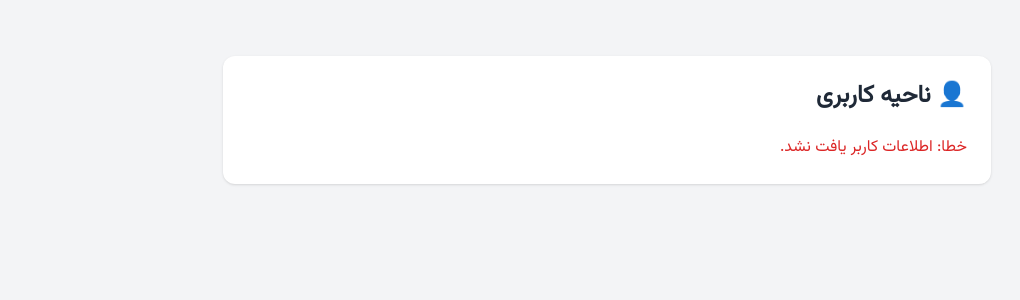
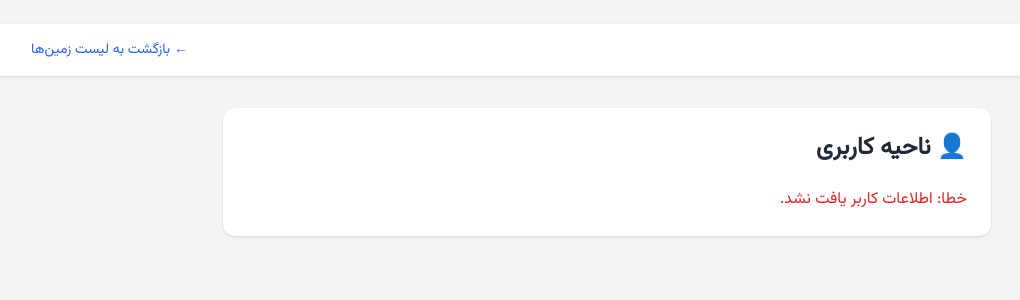
Before and after one commit to asman-trader/garmabsard-flask, a Flask app: page /profile in a window 1280 px wide. Shown: the top 300 px of the page, without its empty margins (33-1053 px from the left). Run offline with Flask 3, Linux system fonts and the light colour scheme; the visitor is signed in with stand-in values (Sample User, id 1); some libraries are stand-ins or nearby versions.

Commit message:
Auto commit version v1

```diff
--- a/app/templates/profile.html
+++ b/app/templates/profile.html
@@ -4,6 +4,32 @@
 {% block title %}ناحیه کاربری | گرمابسرد{% endblock %}
 
 {% block content %}
+
+  <!-- هدر -->
+<header class="bg-white dark:bg-slate-800 shadow p-4 sticky top-0 z-30">
+  <div class="max-w-6xl mx-auto flex items-center justify-between gap-4">
+
+    <!-- دکمه برگشت موبایل -->
+    <a href="{{ url_for('main.index') }}" class="sm:hidden text-gray-600 dark:text-gray-300 hover:text-blue-600 dark:hover:text-blue-400 text-xl">
+      <i class="fas fa-arrow-right"></i>
+    </a>
+
+    <!-- فضای خالی جای لوگو حذف‌شده -->
+    <div></div>
+
+    <!-- دکمه بازگشت دسکتاپ -->
+    <a href="{{ url_for('main.index') }}" class="text-sm text-blue-600 hover:underline hidden sm:inline dark:text-blue-400">
+      ← بازگشت به لیست زمین‌ها
+    </a>
+
+    </div>
+
+  </div>
+</header>
+
+
+
+
 <div class="max-w-3xl mx-auto bg-white dark:bg-gray-800 p-5 sm:p-6 rounded-xl shadow mt-4 sm:mt-8">
 
   <h2 class="text-xl sm:text-2xl font-bold mb-6 text-gray-800 dark:text-white flex items-center gap-2">
@@ -47,12 +73,7 @@
     </a>
   </div>
 
-  <!-- دکمه بازگشت -->
-  <div class="mt-8">
-    <a href="{{ url_for('main.index') }}"
-       class="block text-center text-sm text-green-700 dark:text-green-400 hover:underline">
-      ← بازگشت به صفحه اصلی
-    </a>
+
   </div>
 
   {% else %}
```
